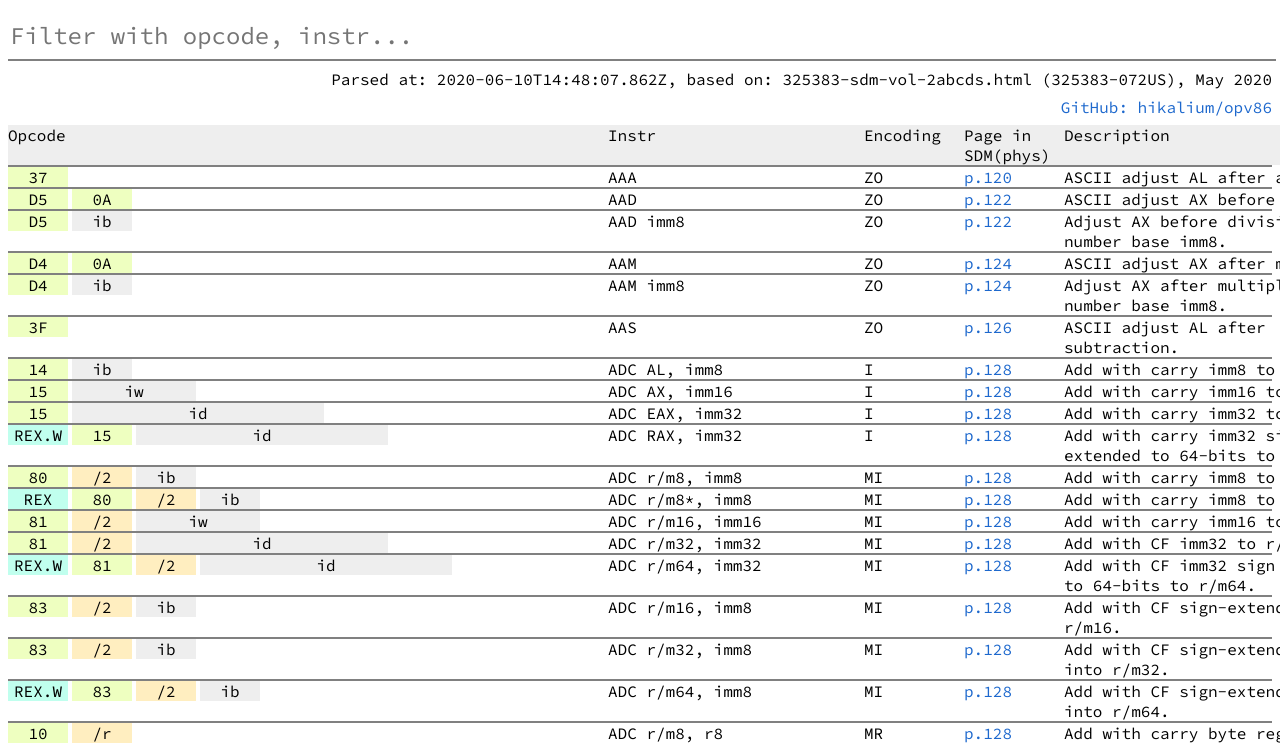
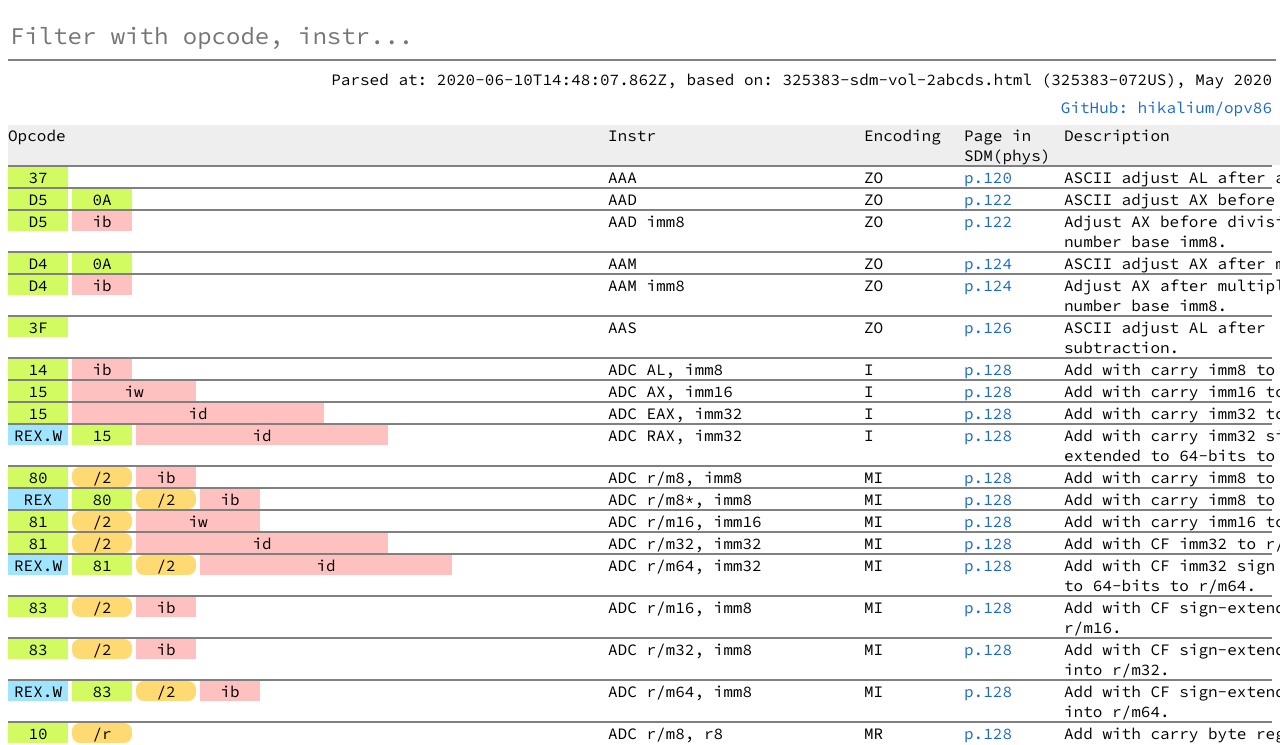
Before and after one commit to hikalium/opv86, a website: page index.html in a window 1280 px wide. Shown: the part 64-809 px from the top of the page. Drawn offline with nearby package versions, Linux system fonts and the light colour scheme.

Commit message:
Add opinterface.ts. Update.

```diff
--- a/gen/opv86.js
+++ b/gen/opv86.js
@@ -1,7 +1,5 @@
-var OpV86 = /** @class */ (function () {
-    function OpV86() {
-    }
-    OpV86.prototype.isMatchedWithFilter = function (op, filter) {
+class OpV86 {
+    isMatchedWithFilter(op, filter) {
         if (filter.length == 0)
             return true;
         if (op.opcode.replace(/ /g, '').toLowerCase().indexOf(filter) != -1)
@@ -9,87 +7,93 @@ var OpV86 = /** @class */ (function () {
         if (op.instr.replace(/ /g, '').toLowerCase().indexOf(filter) != -1)
             return true;
         return false;
-    };
-    OpV86.prototype.updateTable = function (data, filter) {
-        var oplist = $('#oplist');
+    }
+    updateFilter(filter) {
+        filter = filter.trim().toLowerCase();
+        for (const index in this.data.ops) {
+            const op = this.data.ops[index];
+            if (!this.isMatchedWithFilter(op, filter)) {
+                $(`.opv86-op-${index}`).css("display", "none");
+                continue;
+            }
+            $(`.opv86-op-${index}`).css("display", "");
+        }
+    }
+    updateTable(data) {
+        this.data = data;
+        const oplist = $('#oplist');
         oplist.empty();
-        filter = filter.trim().toLowerCase();
         oplist.append($('<div>').addClass('opv86-oplist-header').text('Opcode'));
         oplist.append($('<div>').addClass('opv86-oplist-header').text('Instr'));
         oplist.append($('<div>').addClass('opv86-oplist-header').text('Encoding'));
         oplist.append($('<div>').addClass('opv86-oplist-header').text('Page in SDM(phys)'));
         oplist.append($('<div>').addClass('opv86-oplist-header').text('Description'));
-        for (var _i = 0, _a = data.ops; _i < _a.length; _i++) {
-            var op = _a[_i];
-            if (!this.isMatchedWithFilter(op, filter))
-                continue;
-            var opcodeByteElements = [];
-            var opcodeBytes = op.opcode.replace(/REX\.W \+/g, 'REX.W')
+        const opRowList = [];
+        for (const index in data.ops) {
+            const op = data.ops[index];
+            const opcodeByteElements = [];
+            const opcodeBytes = op.opcode.replace(/REX\.W \+/g, 'REX.W')
                 .replace(/REX \+/g, 'REX')
                 .replace(/ \+ /g, '+')
                 .replace(/\+ /g, '+')
                 .replace(/ \+/g, '+')
                 .trim()
                 .split(' ');
-            for (var _b = 0, opcodeBytes_1 = opcodeBytes; _b < opcodeBytes_1.length; _b++) {
-                var opByte = opcodeBytes_1[_b];
-                var e = $('<div>').text(opByte);
+            for (const opByte of opcodeBytes) {
+                const e = $('<div>').text(opByte).addClass(`opv86-op-${index}`);
                 if (opByte.indexOf('REX') != -1) {
-                    e.addClass('opv86-opcode-byte-prefix');
+                    e.addClass('opv86-opcode-byte opv86-opcode-prefix');
+                }
+                else if (opByte.startsWith('NP')) {
+                    e.addClass('opv86-opcode-byte opv86-opcode-prefix');
                 }
                 else if (opByte.indexOf('/') != -1) {
-                    e.addClass('opv86-opcode-byte-modrm');
+                    e.addClass('opv86-opcode-byte opv86-opcode-modrm');
                 }
                 else if (opByte.indexOf('ib') != -1 || opByte.indexOf('cb') != -1) {
-                    e.addClass('opv86-opcode-byte-imm8');
+                    e.addClass('opv86-opcode-byte opv86-opcode-imm');
                 }
                 else if (opByte.indexOf('iw') != -1 || opByte.indexOf('cw') != -1) {
-                    e.addClass('opv86-opcode-byte-imm16');
+                    e.addClass('opv86-opcode-word opv86-opcode-imm');
                 }
                 else if (opByte.indexOf('id') != -1 || opByte.indexOf('cd') != -1) {
-                    e.addClass('opv86-opcode-byte-imm32');
+                    e.addClass('opv86-opcode-dword opv86-opcode-imm');
                 }
                 else if (opByte.indexOf('io') != -1) {
-                    e.addClass('opv86-opcode-byte-imm64');
+                    e.addClass('opv86-opcode-qword opv86-opcode-imm');
                 }
                 else {
-                    e.addClass('opv86-opcode-byte-normal');
+                    e.addClass('opv86-opcode-byte opv86-opcode-op');
                 }
                 opcodeByteElements.push(e);
             }
             oplist.append($('<div>')
+                .addClass(`opv86-op-${index}`)
                 .addClass('opv86-oplist-item-opcode')
                 .append(opcodeByteElements));
-            oplist.append($('<div>').addClass('opv86-oplist-item-instr').text(op.instr));
-            oplist.append($('<div>').addClass('opv86-oplist-item-encoding').text(op.op_en));
             oplist.append($('<div>')
+                .addClass(`opv86-op-${index}`)
+                .addClass('opv86-oplist-item-instr').text(op.instr));
+            oplist.append($('<div>')
+                .addClass(`opv86-op-${index}`)
+                .addClass('opv86-oplist-item-encoding').text(op.op_en));
+            oplist.append($('<div>')
+                .addClass(`opv86-op-${index}`)
                 .addClass('opv86-oplist-item-page')
-                .append($("<a target=\"_blank\" href='https://software.intel.com/content/dam/develop/public/us/en/documents/325383-sdm-vol-2abcd.pdf#page=" + op.page + "'>p." + op.page + "</a>")));
+                .append($(`<a target="_blank" href='https://software.intel.com/content/dam/develop/public/us/en/documents/325383-sdm-vol-2abcd.pdf#page=${op.page}'>p.${op.page}</a>`)));
             oplist.append($('<div>')
+                .addClass(`opv86-op-${index}`)
                 .addClass('opv86-oplist-item-description')
                 .text(op.description));
         }
-    };
-    return OpV86;
-}());
-$.getJSON("data/ops.json", function (data) {
-    var opv86 = new OpV86();
+    }
+}
+$.getJSON(`data/ops.json`, function (data) {
+    const opv86 = new OpV86();
     $('#data-info')
-        .text("Parsed at: " + data.date_parsed + ", based on: " + data.source_file + " (" + data.document_id + "), " + data.document_version);
-    /*
-    var table = new Tabulator("#example-table", {
-      data:data.ops,
-      columns:[
-          {title:"Opcode", field:"opcode"},
-          {title:"Instr", field:"instr"},
-          {title:"SDM page", field:"page"},
-          {title:"Description", field:"description"},
-          {title:"Encoding", field:"op_en"},
-      ]
+        .text(`Parsed at: ${data.date_parsed}, based on: ${data.source_file} (${data.document_id}), ${data.document_version}`);
+    document.getElementById('filter-value').addEventListener('keyup', () => {
+        opv86.updateFilter(document.getElementById('filter-value').value);
     });
-    */
-    document.getElementById('filter-value').addEventListener('keyup', function () {
-        opv86.updateTable(data, document.getElementById('filter-value').value);
-    });
-    opv86.updateTable(data, '');
+    opv86.updateTable(data);
 });
--- a/opv86.css
+++ b/opv86.css
@@ -40,54 +40,42 @@ a:visited {
 .opv86-oplist-header {
   background-color: #eeeeee;
 }
-.opv86-opcode-byte-prefix {
-  width: 60px;
+.opv86-opcode-byte {
+  text-align: center;
+  display: inline;
   height: 20px;
+  grid-column: span 1;
+}
+.opv86-opcode-word {
+  text-align: center;
   display: inline;
+  height: 20px;
+  grid-column: span 2;
+}
+.opv86-opcode-dword {
   text-align: center;
-  background-color: #c0ffee;
+  display: inline;
+  height: 20px;
+  grid-column: span 4;
 }
-.opv86-opcode-byte-modrm {
-  width: 60px;
+.opv86-opcode-qword {
+  text-align: center;
+  display: inline;
   height: 20px;
-  display: inline;
-  text-align: center;
-  background-color: #ffeec0;
+  grid-column: span 8;
 }
-.opv86-opcode-byte-imm8 {
-  grid-column: span 1;
-  height: 20px;
-  display: inline;
-  text-align: center;
-  background-color: #eeeeee;
+.opv86-opcode-prefix {
+  background-color: #9fe5ff;
 }
-.opv86-opcode-byte-imm16 {
-  grid-column: span 2;
-  height: 20px;
-  display: inline;
-  text-align: center;
-  background-color: #eeeeee;
+.opv86-opcode-modrm {
+  background-color: #ffd972;
+  border-radius: 8px;
 }
-.opv86-opcode-byte-imm32 {
-  grid-column: span 4;
-  height: 20px;
-  display: inline;
-  text-align: center;
-  background-color: #eeeeee;
+.opv86-opcode-imm {
+  background-color: #ffc0c0;
 }
-.opv86-opcode-byte-imm64 {
-  grid-column: span 8;
-  height: 20px;
-  display: inline;
-  text-align: center;
-  background-color: #eeeeee;
-}
-.opv86-opcode-byte-normal {
-  width: 60px;
-  height: 20px;
-  display: inline;
-  text-align: center;
-  background-color: #eeffc0;
+.opv86-opcode-op {
+  background-color: #d1fb61;
 }
 .opv86-oplist-item-opcode {
   grid-column-start: 1;
```
Also changed, not shown: opinterface.ts (added, +18 -0 lines), opv86.ts (+40 -32 lines), 1 other file.
